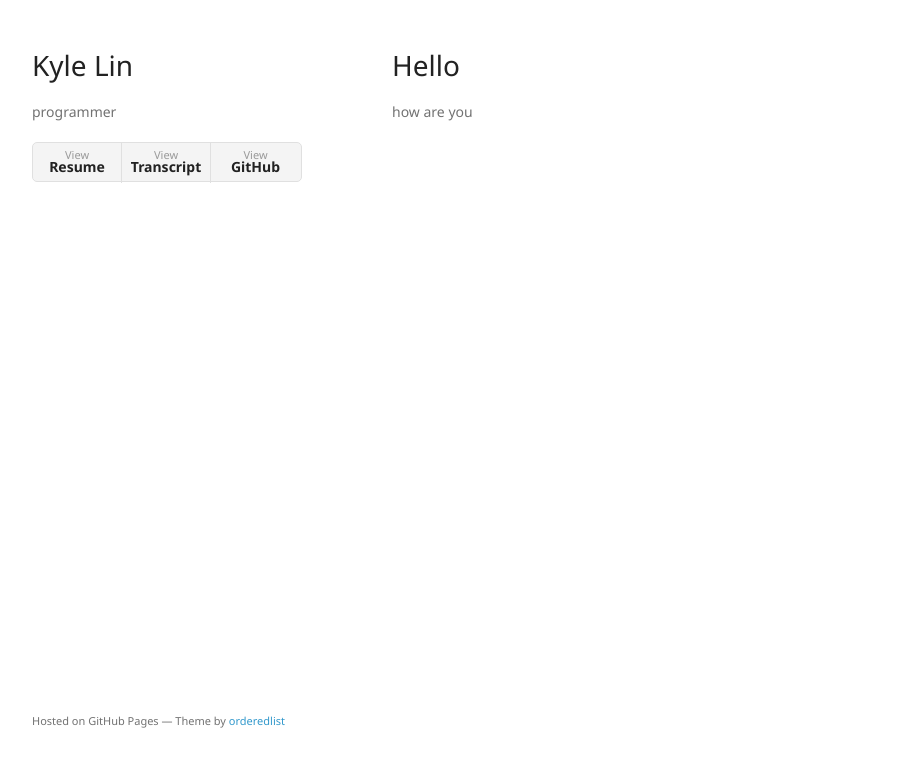
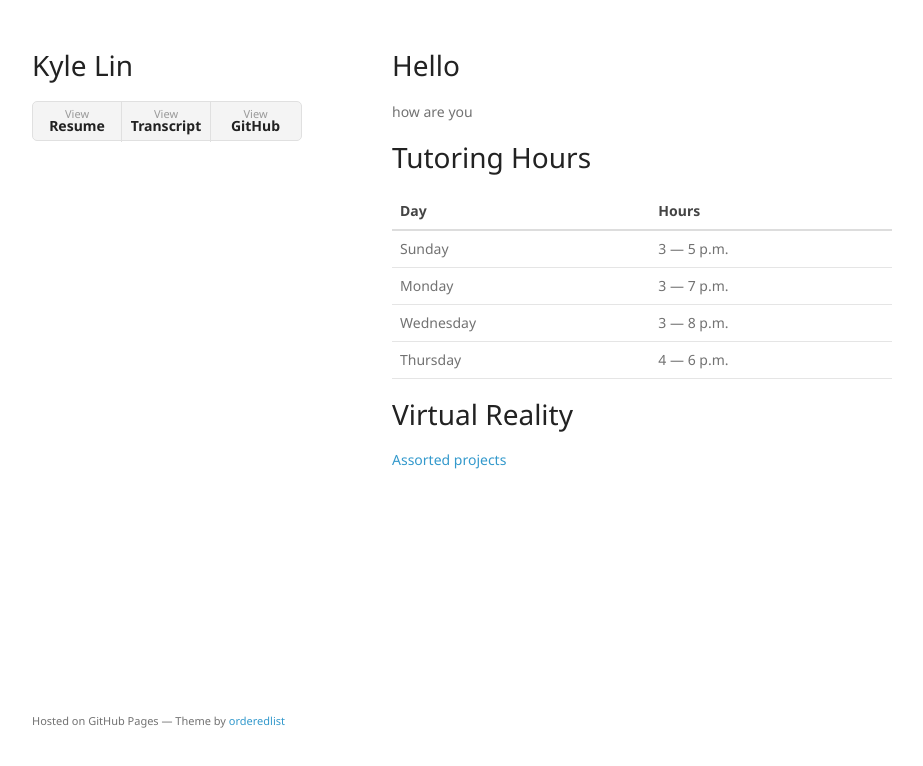
Before and after one commit to kylelin47/kylelin47.github.io, a plain HTML site: page index.html in a window 1280 px wide. Shown: the whole page, without its empty margins (178-1101 px from the left). Drawn offline with nearby package versions, Linux system fonts and the light colour scheme.

Commit message:
Add tutoring hours information

```diff
--- a/index.html
+++ b/index.html
@@ -15,9 +15,6 @@
     <link rel="stylesheet" href="stylesheets/styles.css">
     <link rel="stylesheet" href="stylesheets/pygment_trac.css">
     <meta name="viewport" content="width=device-width">
-    <script src="https://ajax.googleapis.com/ajax/libs/angularjs/1.3.15/angular.min.js"></script>
-    <script src="javascripts/jquery.min.js"></script>
-    <script src="javascripts/MainController.js"></script>
     <script src="javascripts/bootstrap.min.js"></script>
 
     <title>Kyle Lin</title>
@@ -26,7 +23,6 @@
     <div class="wrapper">
       <header>
         <h1>Kyle Lin</h1>
-        <p>programmer</p>
         <ul>
           <li><a href="./pdf/Resume_Lin Kyle.pdf">View <strong>Resume</strong></a></li>
           <li><a href="./pdf/Transcript_Lin Kyle.pdf">View <strong>Transcript</strong></a></li>
@@ -36,6 +32,37 @@
       <section>
         <h1>Hello</h1>
         <p>how are you</p>
+        <h1>Tutoring Hours</h2>
+        <div class="table-responsive">
+          <table class="table">
+            <thead>
+              <tr>
+                <th>Day</th>
+                <th>Hours</th>
+              </tr>
+            </thead>
+            <tbody>
+              <tr>
+                <td>Sunday</td>
+                <td>3 &mdash; 5 p.m.</td>
+              </tr>
+              <tr>
+                <td>Monday</td>
+                <td>3 &mdash; 7 p.m.</td>
+              </tr>
+              <tr>
+                <td>Wednesday</td>
+                <td>3 &mdash; 8 p.m.</td>
+              </tr>
+              <tr>
+                <td>Thursday</td>
+                <td>4 &mdash; 6 p.m.</td>
+              </tr>
+            </tbody>
+          </table>
+        </div>
+        <h1>Virtual Reality</h1>
+        <a href="http://linkyle.me/virtual-reality">Assorted projects</a>
       </section>
       <footer>
         <p><small>Hosted on GitHub Pages &mdash; Theme by <a href="https://github.com/orderedlist">orderedlist</a></small></p>
```
